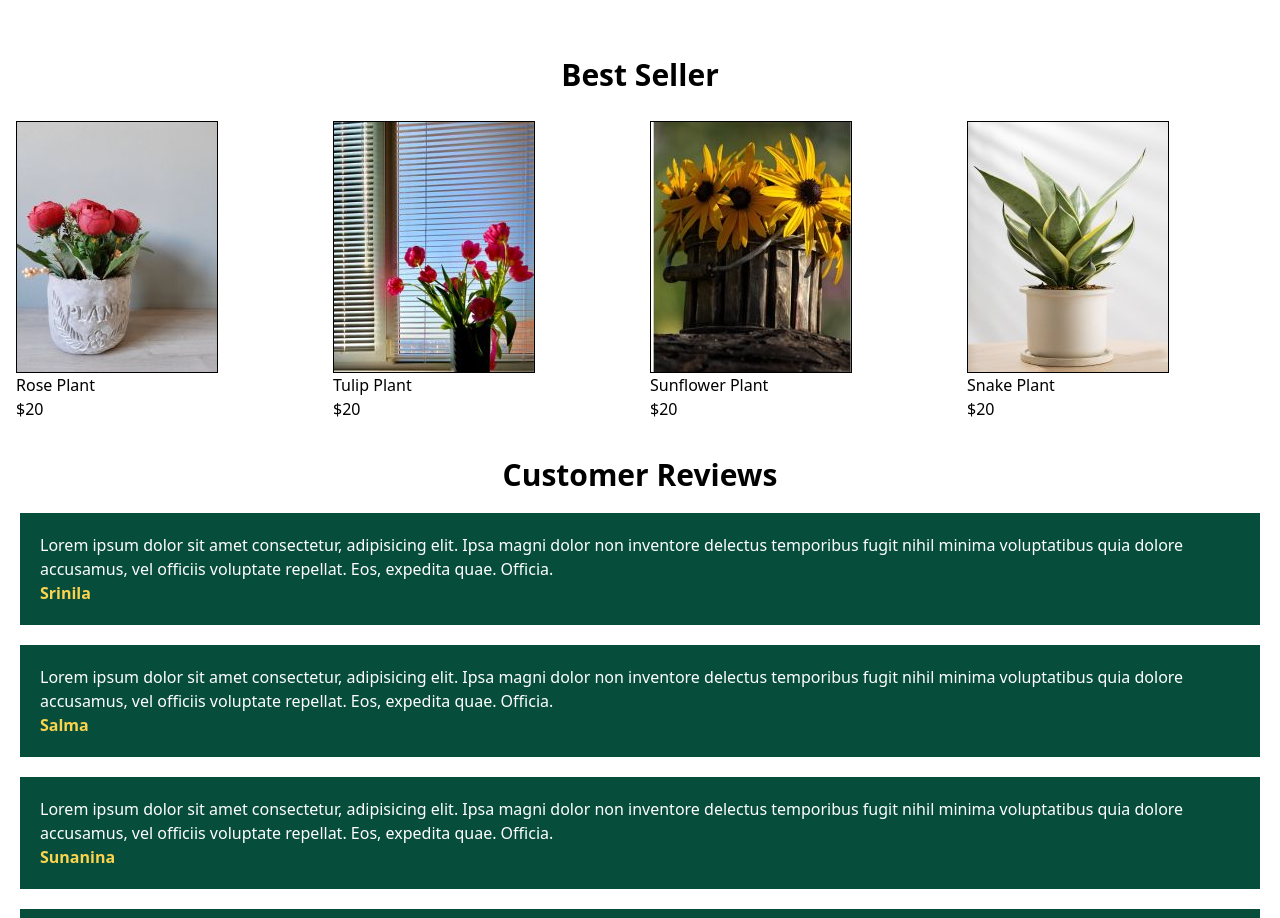
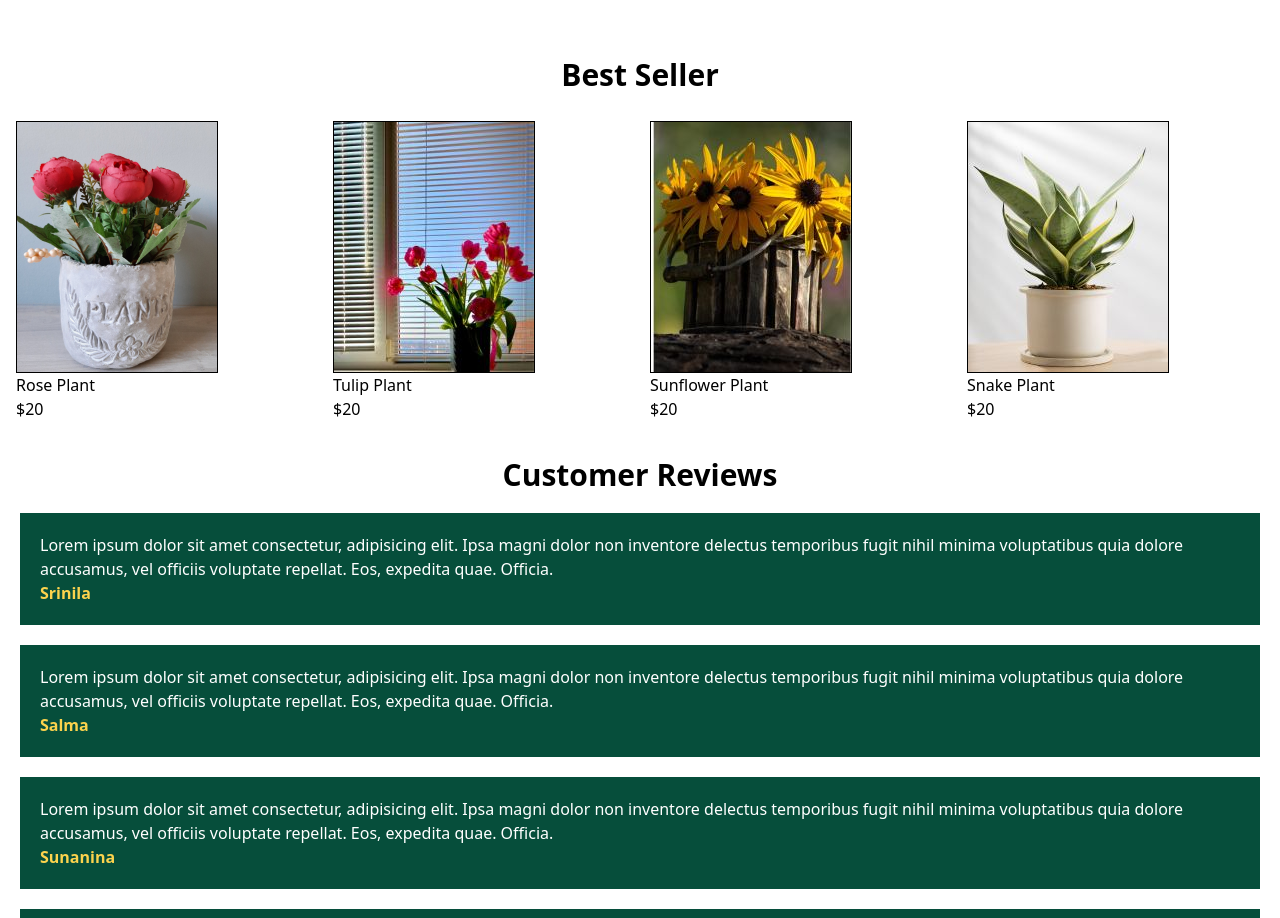
Before and after one commit to Srinila-04/Greenden-Tailwind, a plain HTML site: page index.html in a window 1280 px wide. Shown: the part 853-1771 px from the top of the page. Drawn offline with nearby package versions, Linux system fonts and the light colour scheme.

Commit message:
updated image 1

```diff
--- a/index.html
+++ b/index.html
@@ -85,7 +85,7 @@
            <h1 class="font-bold mt-5 text-3xl text-center">Best Seller</h1>
            <div class="grid grid-cols-2 md:grid-cols-4 mt-7 gap-5">
                <div>
-                <img src="/Images/best seller__1.jpg" class="inline hover:shadow-xl transform hover:-translate-y-2 border border-black 2px" alt="Rose Plant">
+                <img src="./Images/best__seller__1.png" class="inline hover:shadow-xl transform hover:-translate-y-2 border border-black 2px" alt="Rose Plant">
                 <h1>Rose Plant</h1>
                 <p>$20</p>
                </div>
```
Also changed, not shown: Images/best seller__1.jpg (deleted), Images/best__seller__1.png (added).
